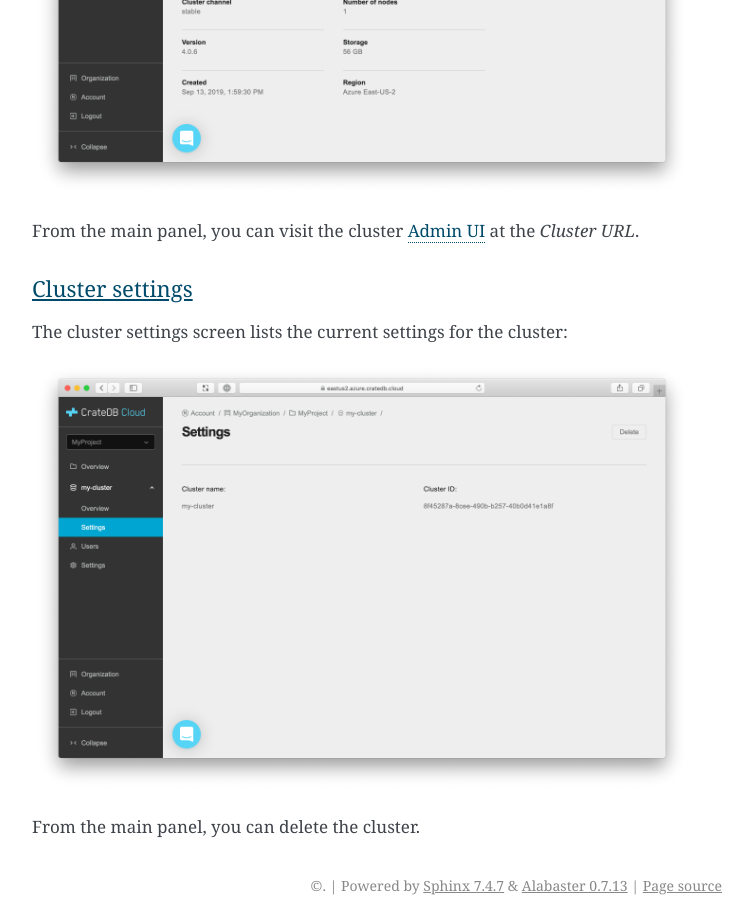
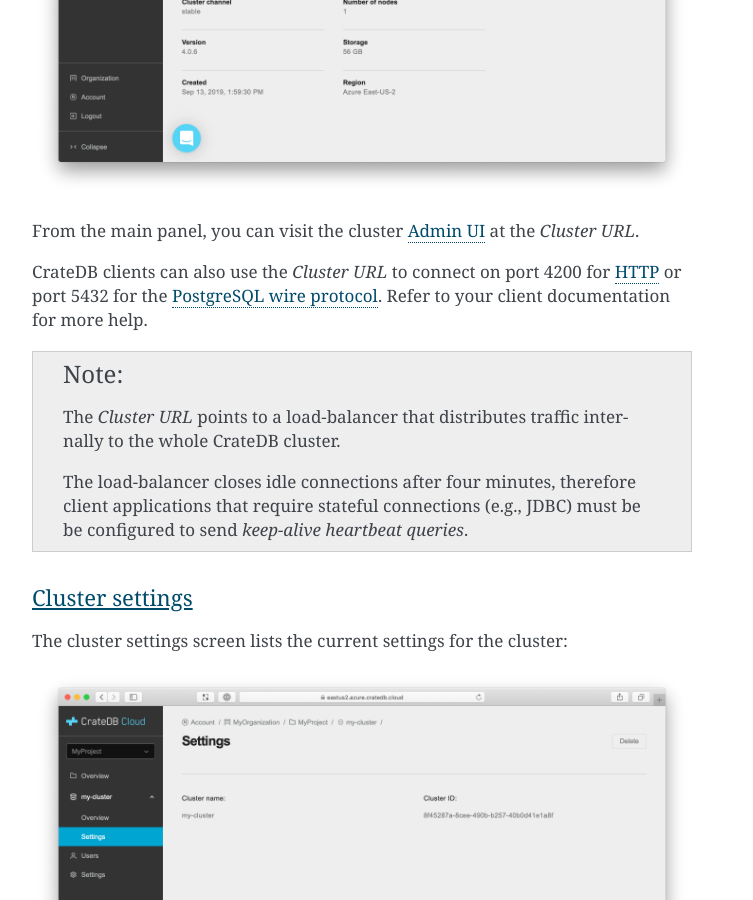
Before and after one commit to crate/cloud-howtos, a Sphinx documentation site: the page built from docs/index.rst, in a window 1280 px wide and 900 px high, scrolled down 7981 px. Shown: the whole window, without its empty margins (388-1141 px from the left). Built offline with Sphinx 7.4.7, drawn with Linux system fonts in a browser that asks for light colours.

Commit message:
Add instructions about how to connect to a cluster

```diff
--- a/docs/index.rst
+++ b/docs/index.rst
@@ -224,6 +224,19 @@
 
 From the main panel, you can visit the cluster `Admin UI`_ at the *Cluster URL*.
 
+CrateDB clients can also use the *Cluster URL* to connect on port 4200 for
+`HTTP`_  or port 5432 for the `PostgreSQL wire protocol`_. Refer to your client
+documentation for more help.
+
+.. NOTE::
+
+    The *Cluster URL* points to a load-balancer that distributes traffic
+    internally to the whole CrateDB cluster.
+
+    The load-balancer closes idle connections after four minutes, therefore
+    client applications that require stateful connections (e.g., JDBC) must be
+    be configured to send *keep-alive heartbeat queries*.
+
 
 .. _cluster-settings:
 
@@ -244,6 +257,8 @@
 .. _Getting Started With CrateDB Cloud: https://crate.io/docs/cloud/getting-started/
 .. _getting started: https://crate.io/docs/cloud/getting-started/
 .. _GitHub: https://github.com/crate/cloud-console
+.. _HTTP: https://crate.io/docs/crate/reference/en/latest/interfaces/http.html
 .. _Microsoft Azure: https://azure.microsoft.com/en-us/
+.. _PostgreSQL wire protocol: https://crate.io/docs/crate/reference/en/latest/interfaces/postgres.html
 .. _region: https://azure.microsoft.com/en-us/global-infrastructure/regions/
 .. _westeurope.azure.cratedb.cloud: https://westeurope.azure.cratedb.cloud/
```
